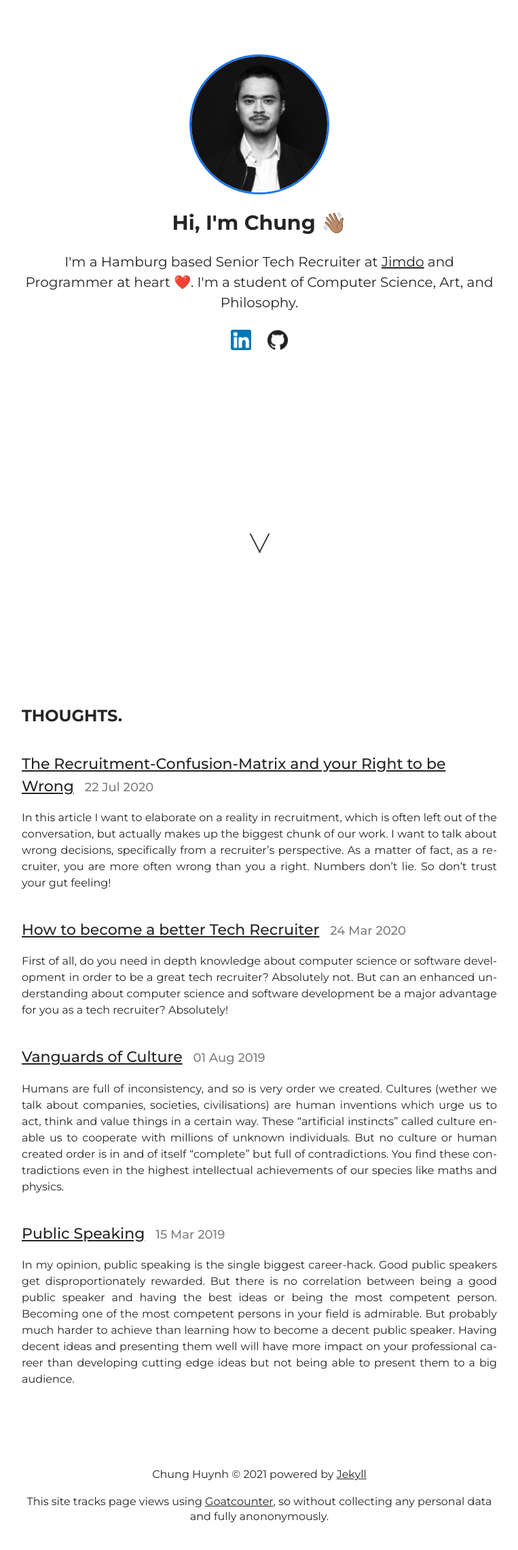
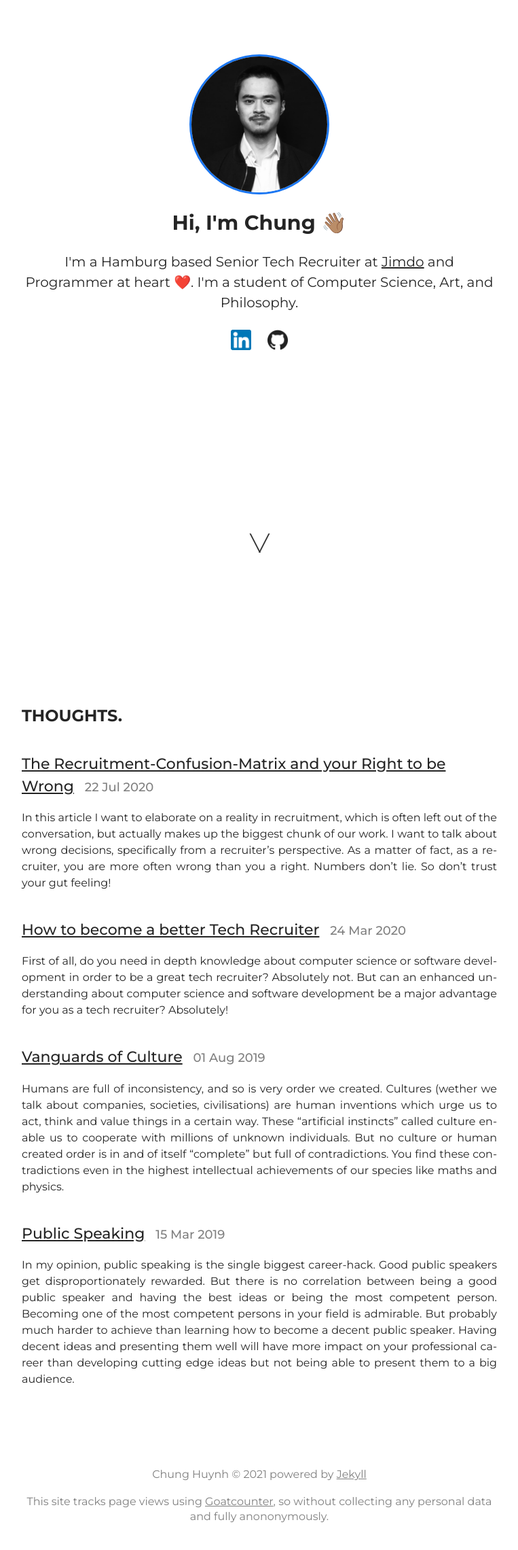
Before and after one commit to Chungwin/chungwin.github.io, a Jekyll site: the page built from index.html, in a window 1280 px wide. Shown: the whole page at 68% size, without its empty margins (258-1021 px from the left). Built offline with Jekyll 4.4.1, drawn with Linux system fonts in a browser that asks for light colours.

Commit message:
Change footer styling.

```diff
--- a/assets/css/style.css
+++ b/assets/css/style.css
@@ -7,6 +7,10 @@
 
 html {
     scroll-behavior: smooth;
+}
+
+body {
+    padding-bottom: 1em;
 }
 
 header,
@@ -239,8 +243,13 @@ footer {
     align-content: center;
 }
 
+footer p {
+    color: grey;
+}
+
 footer a{
     font-family: 'Montserrat', sans-serif;
+    color: grey;
 }
 
 footer a:hover{
```
Also changed, not shown: 1 other file.
